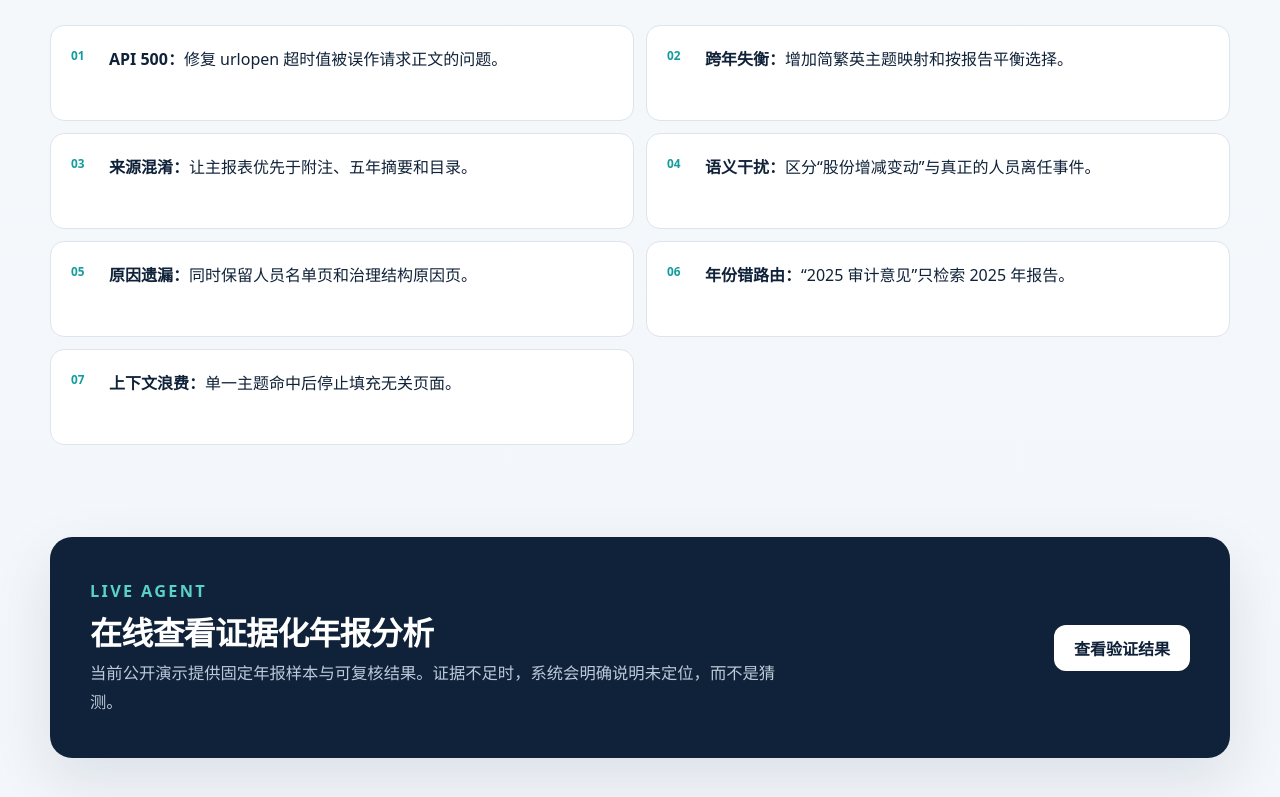
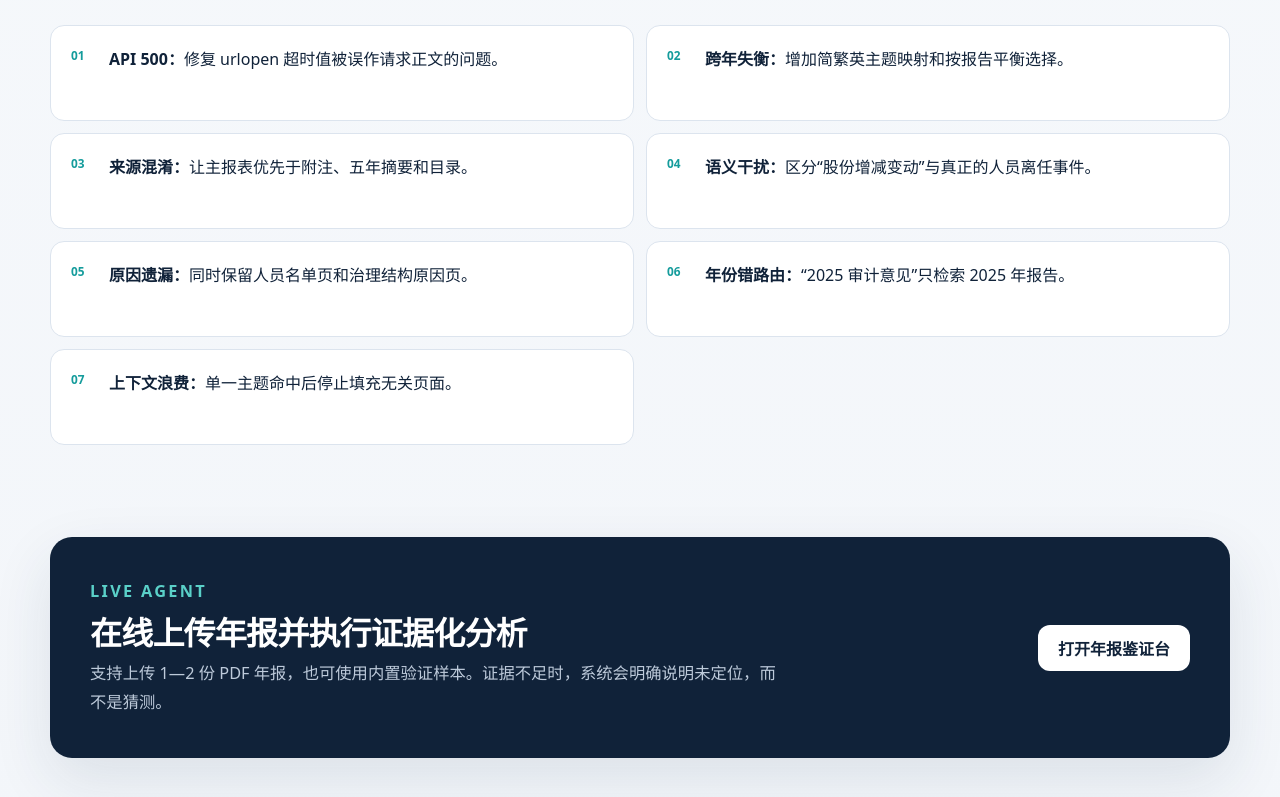
Before and after one commit to adcyazhou/-, a plain HTML site: page index.html in a window 1280 px wide. Shown: the part 2000-2797 px from the top of the page. Drawn offline with Linux system fonts and the light colour scheme.

Commit message:
feat: publish upload-capable annual report agent

```diff
--- a/index.html
+++ b/index.html
@@ -26,10 +26,10 @@
         <h1>把年报中的数字和治理变化，整理成能回到原页核验的结果。</h1>
         <p class="lead">面向企业年度报告的专业智能体。系统先定位三大财务报表、管理层章节与审计意见，再由 qwen3.7-plus 完成字段归一、跨年比较和有限解释。</p>
         <div class="actions">
-          <a class="primary-action" href="#evidence">查看在线演示</a>
+          <a class="primary-action" href="https://fragrances-agent-melbourne-coaches.trycloudflare.com" target="_blank" rel="noopener">打开在线智能体</a>
           <a class="secondary-action" href="#evidence">查看验证结果</a>
         </div>
-        <p class="security-note">在线页面展示真实模型验证结果，不读取、不保存 API Key。</p>
+        <p class="security-note">模型调用由受控后端完成，浏览器端不读取、不保存 API Key。</p>
       </div>
       <div class="hero-panel" aria-label="能力概览">
         <div><span>01</span><strong>财务字段提取</strong></div>
@@ -96,10 +96,10 @@
     <section class="cta">
       <div>
         <p class="kicker">LIVE AGENT</p>
-        <h2>在线查看证据化年报分析</h2>
-        <p>当前公开演示提供固定年报样本与可复核结果。证据不足时，系统会明确说明未定位，而不是猜测。</p>
+        <h2>在线上传年报并执行证据化分析</h2>
+        <p>支持上传 1—2 份 PDF 年报，也可使用内置验证样本。证据不足时，系统会明确说明未定位，而不是猜测。</p>
       </div>
-      <a class="primary-action" href="#evidence">查看验证结果</a>
+      <a class="primary-action" href="https://fragrances-agent-melbourne-coaches.trycloudflare.com" target="_blank" rel="noopener">打开年报鉴证台</a>
     </section>
   </main>
 
```
Also changed, not shown: 1 other file.
